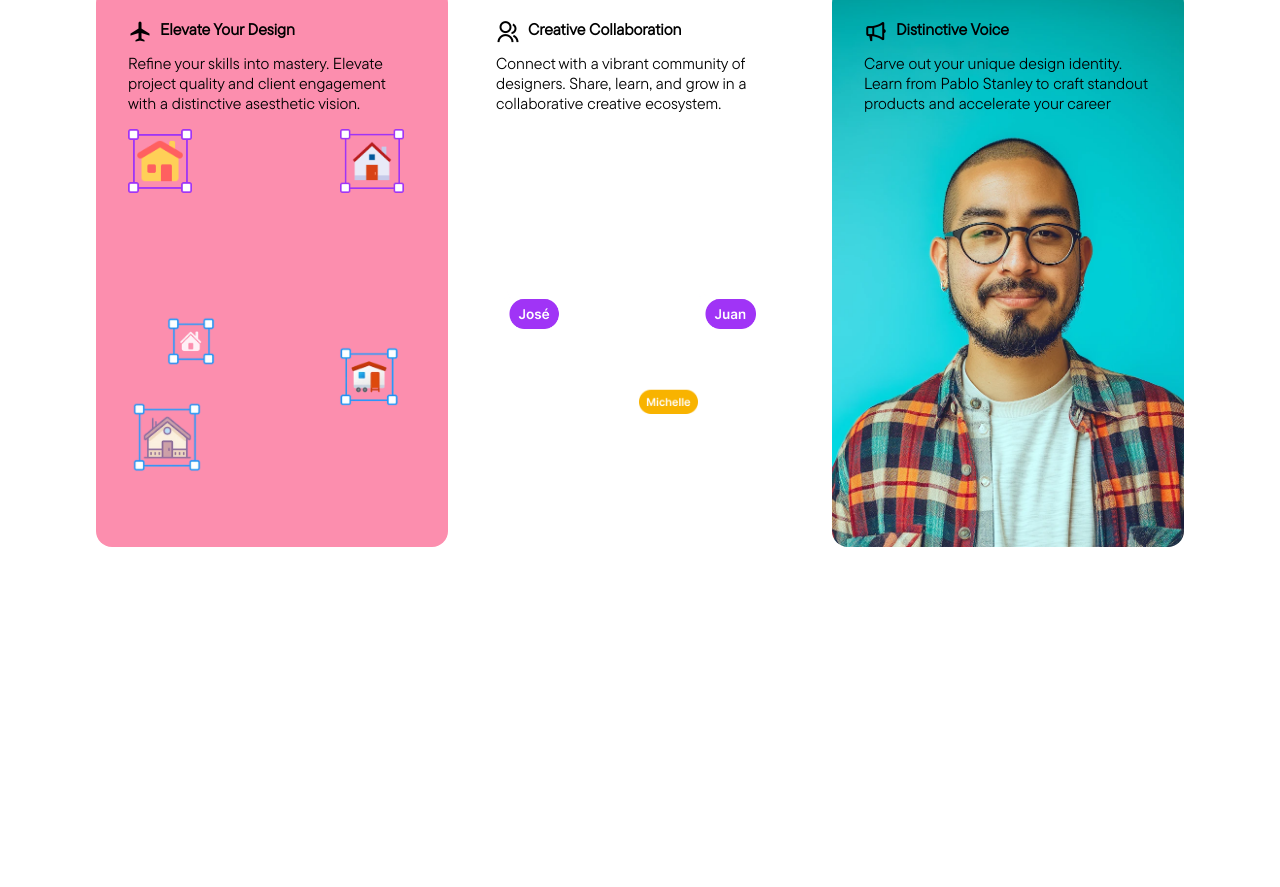
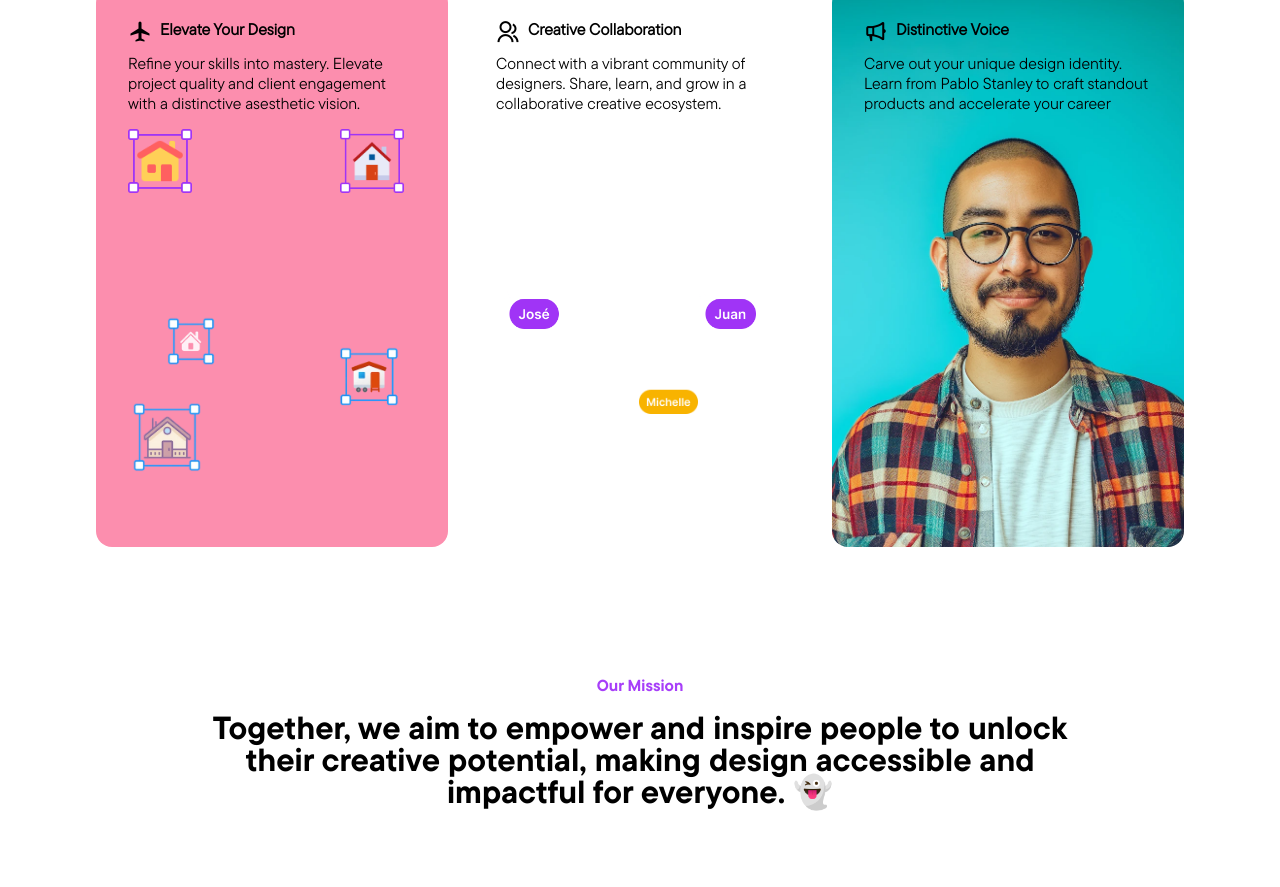
Before and after one commit to anaghroy/Responsive-part-4, a plain HTML site: page index.html in a window 1280 px wide. Shown: the part 1073-1960 px from the top of the page. Before the commit the page ends 1732 px from the top, so only its background shows below. Drawn offline with nearby package versions, Linux system fonts and the light colour scheme.

Commit message:
Mission section

```diff
--- a/index.html
+++ b/index.html
@@ -123,12 +123,23 @@
                   Carve out your unique design identity. Learn from Pablo
                   Stanley to craft standout products and accelerate your career
                 </p>
-
               </div>
             </div>
           </div>
         </div>
       </section>
+      <!-- Mission section-->
+      <section class="mission">
+        <div class="text">
+          <p>Our Mission</p>
+          <h2>
+            Together, we aim to empower and inspire people to unlock their
+            creative potential, making design accessible and impactful for
+            everyone. 👻
+          </h2>
+        </div>
+      </section>
+
     </main>
   </body>
 </html>
--- a/style.scss
+++ b/style.scss
@@ -275,7 +275,36 @@ main {
       }
     }
   }
+  /*Mission section*/
+  .mission {
+    display: flex;
+    flex-direction: column;
+    align-items: center;
+    justify-content: center;
+    padding: 5rem 2rem;
+    gap: 2rem;
+    .text {
+      display: flex;
+      flex-direction: column;
+      gap: 1rem;
+      p {
+        text-align: center;
+        color: #a73ef9;
+
+        font-size: 1rem;
+        font-family: bold-font;
+      }
+      h2 {
+        color: #000;
+        text-align: center;
+        font-size: 2rem;
+        font-family: bold-font;
+        line-height: 1;
+      }
+    }
+  }
 }
+
 /*Responsive starts here*/
 @media (min-width: 1000px) {
   main {
@@ -417,5 +446,20 @@ main {
         }
       }
     }
+    /*Mission section*/
+    .mission {
+      display: flex;
+      flex-direction: column;
+      align-items: center;
+      justify-content: center;
+      padding: 4rem 2rem;
+      gap: 2rem;
+      .text {
+        display: flex;
+        flex-direction: column;
+        padding: 1rem 10rem;
+        gap: 1rem;
+      }
+    }
   }
 }
```
Also changed, not shown: style.css, 1 other file.
